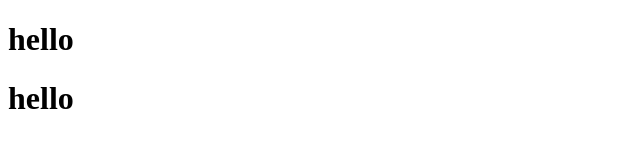
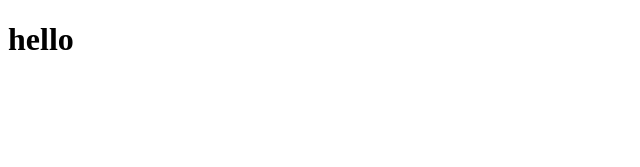
Before and after one commit to tsabz/music_player, a React (Create React App) app: page / in a window 1280 px wide. Shown: the top 167 px of the page, without its empty margins (0-640 px from the left). Built offline with nearby package versions, Linux system fonts and the light colour scheme.

Commit message:
added sass file

```diff
--- a/package 2.json
+++ /dev/null
@@ -1,5 +0,0 @@
-{
-  "name": "react-starter",
-  "version": "0.1.0",
-  "private": true
-}
--- a/package.json
+++ b/package.json
@@ -6,6 +6,7 @@
     "@testing-library/jest-dom": "^5.11.6",
     "@testing-library/react": "^11.1.2",
     "@testing-library/user-event": "^12.2.2",
+    "node-sass": "^5.0.0",
     "react": "^17.0.1",
     "react-dom": "^17.0.1",
     "react-scripts": "4.0.0",
--- a/src/App.js
+++ b/src/App.js
@@ -1,11 +1,11 @@
 import './App.css';
 
 function App() {
-  const test = 5
+
   return (
     <div className="App">
       <h1>hello</h1>
-      <h1>hello</h1>
+
     </div>
   );
 }
--- /dev/null
+++ b/src/styles/app.scss
@@ -0,0 +1,5 @@
+* {
+  margin: 0;
+  padding: 0;
+  box-sizing: border-box;
+}
```
Also changed, not shown: 1 other file (tests, documents, lock files or other folders).
